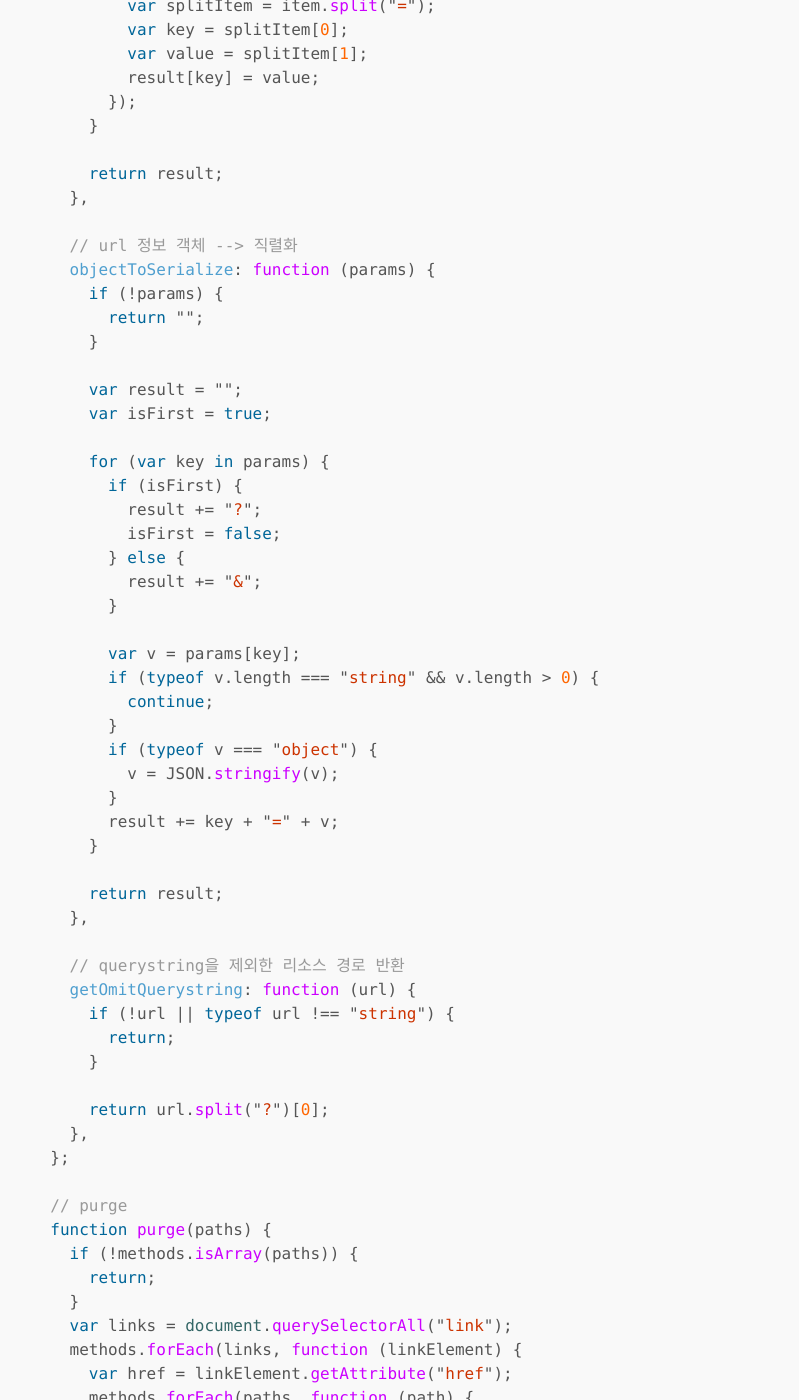
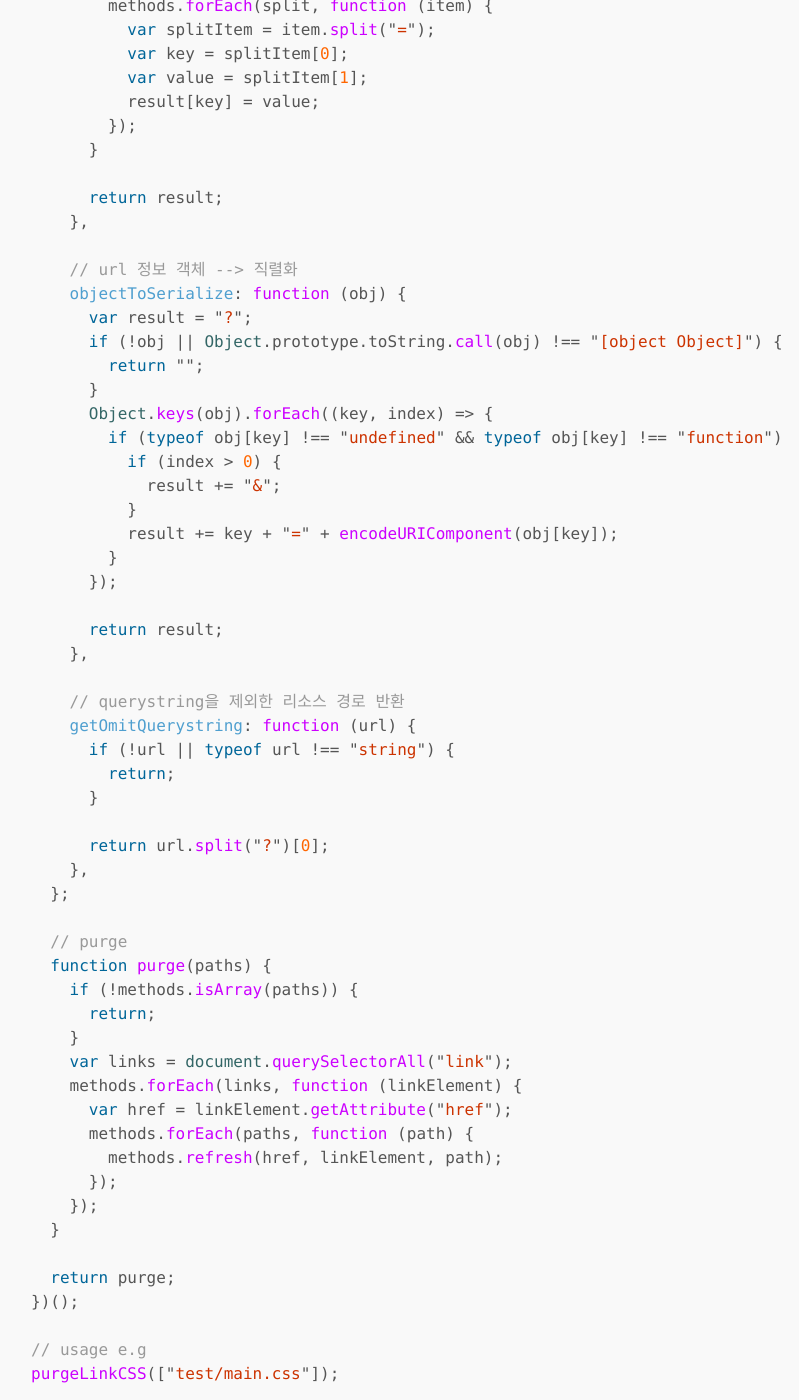
Before and after one commit to odini85/odini85.github.io, a Jekyll site: the page built from _posts/2021-04-05-cache-busting-css.md, in a window 1280 px wide and 1400 px high, scrolled down 2488 px. Shown: the whole window, without its empty margins (241-1053 px from the left). Built offline with Jekyll 4.4.1, drawn with Linux system fonts in a browser that asks for light colours; our own code applies the rules of GitHub Pages for plain Markdown files.

Commit message:
cache busting 수정

```diff
--- a/_posts/2021-04-05-cache-busting-css.md
+++ b/_posts/2021-04-05-cache-busting-css.md
@@ -79,6 +79,7 @@ var purgeLinkCSS = (function () {
     // url 정보 직렬화 --> 객체
     serializeToObject: function (url) {
       var result = {};
+
       if (!url || typeof url !== "string") {
         return;
       }
@@ -98,31 +99,19 @@ var purgeLinkCSS = (function () {
     },
 
     // url 정보 객체 --> 직렬화
-    objectToSerialize: function (params) {
-      if (!params) {
+    objectToSerialize: function (obj) {
+      var result = "?";
+      if (!obj || Object.prototype.toString.call(obj) !== "[object Object]") {
         return "";
       }
-
-      var result = "";
-      var isFirst = true;
-
-      for (var key in params) {
-        if (isFirst) {
-          result += "?";
-          isFirst = false;
-        } else {
-          result += "&";
+      Object.keys(obj).forEach((key, index) => {
+        if (typeof obj[key] !== "undefined" && typeof obj[key] !== "function") {
+          if (index > 0) {
+            result += "&";
+          }
+          result += key + "=" + encodeURIComponent(obj[key]);
         }
-
-        var v = params[key];
-        if (typeof v.length === "string" && v.length > 0) {
-          continue;
-        }
-        if (typeof v === "object") {
-          v = JSON.stringify(v);
-        }
-        result += key + "=" + v;
-      }
+      });
 
       return result;
     },
```
